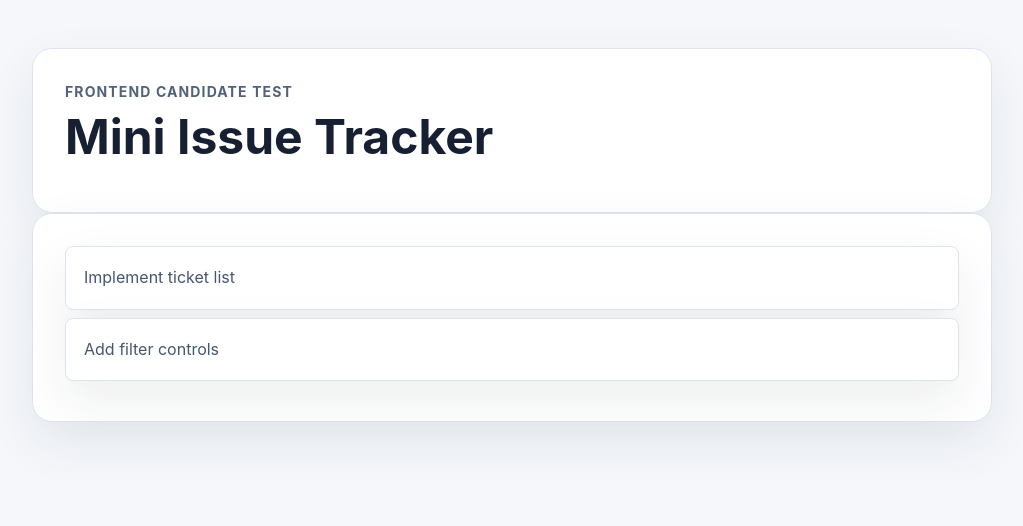
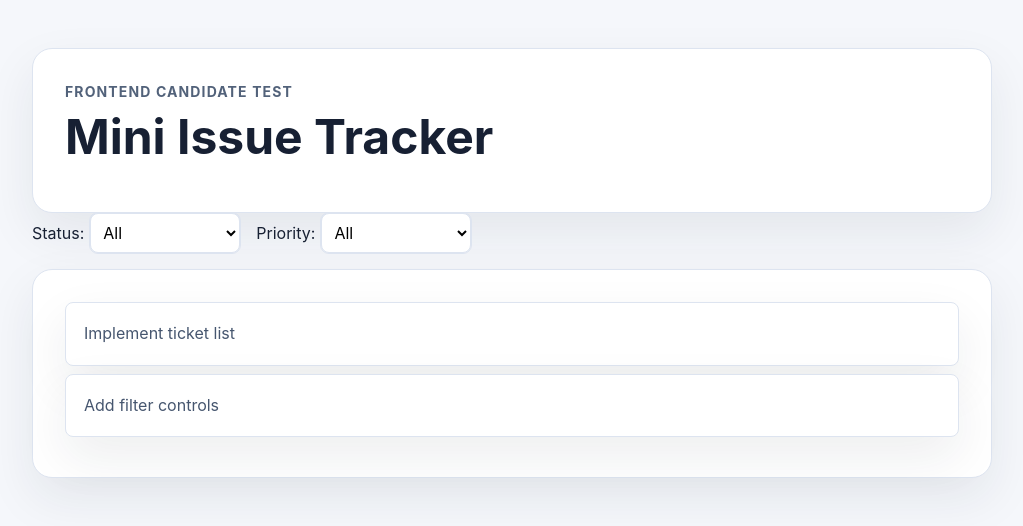
Before and after one commit to Trang217/issue-tracker, a React (Vite) app: page / in a window 1280 px wide. Shown: the top 526 px of the page, without its empty margins (128-1151 px from the left). Built offline with nearby package versions, Linux system fonts and the light colour scheme.

Commit message:
Adding filters for status and priority

```diff
--- /dev/null
+++ b/src/components/TicketFilter.tsx
@@ -0,0 +1,58 @@
+import React from "react";
+import { TicketPriority, TicketStatus } from "../types/ticket";
+
+interface TicketFilterProps {
+  status: TicketStatus | "all";
+  priority: TicketPriority | "all";
+  onStatusFilterChange: (status: TicketStatus | "all") => void;
+  onPriorityFilterChange: (priority: TicketPriority | "all") => void;
+}
+
+export default function TicketFilter({
+  status,
+  priority,
+  onStatusFilterChange,
+  onPriorityFilterChange,
+}: TicketFilterProps) {
+  function handleStatusChange(event: React.ChangeEvent<HTMLSelectElement>) {
+    onStatusFilterChange(event.target.value as TicketStatus | "all");
+  }
+
+  function handlePriorityChange(event: React.ChangeEvent<HTMLSelectElement>) {
+    onPriorityFilterChange(event.target.value as TicketPriority | "all");
+  }
+
+  return (
+    <div className="ticket-filter">
+      <div className="ticket-filter-group">
+        <label htmlFor="status">Status:</label>
+        <select
+          name="status"
+          id="status"
+          value={status}
+          onChange={handleStatusChange}
+        >
+          <option value="all">All</option>
+          <option value="open">Open</option>
+          <option value="in_progress">In Progress</option>
+          <option value="done">Done</option>
+        </select>
+      </div>
+
+      <div className="ticket-filter-group">
+        <label htmlFor="status">Priority:</label>
+        <select
+          name="priority"
+          id="priority"
+          value={priority}
+          onChange={handlePriorityChange}
+        >
+          <option value="all">All</option>
+          <option value="low">Low</option>
+          <option value="medium">Medium</option>
+          <option value="high">High</option>
+        </select>
+      </div>
+    </div>
+  );
+}
--- /dev/null
+++ b/src/lib/filterTickets.ts
@@ -0,0 +1,18 @@
+import { Ticket, TicketPriority, TicketStatus } from "../types/ticket";
+
+interface FilterTicketsOption {
+  status: TicketStatus | "all";
+  priority: TicketPriority | "all";
+}
+
+export function filterTickets(tickets: Ticket[], options: FilterTicketsOption) {
+  const { status, priority } = options;
+  const filteredTickets = tickets.filter((ticket) => {
+    const matchesStatus = status === "all" || status === ticket.status;
+    const matchesPriority = priority === "all" || priority === ticket.priority;
+
+    return matchesStatus && matchesPriority;
+  });
+
+  return filteredTickets;
+}
--- a/src/pages/TicketPage.tsx
+++ b/src/pages/TicketPage.tsx
@@ -1,7 +1,24 @@
+import { useState } from "react";
 import TicketList from "../components/TicketList";
 import { seedTickets } from "../data/seedTickets";
+import TicketFilter from "../components/TicketFilter";
+import type { Ticket, TicketPriority, TicketStatus } from "../types/ticket";
+import { filterTickets } from "../lib/filterTickets";
 
 export function TicketPage() {
+  const [tickets, setTickets] = useState<Ticket[]>(seedTickets);
+  const [selectedStatus, setSelectedStatus] = useState<TicketStatus | "all">(
+    "all",
+  );
+  const [selectedPriority, setSelectedPriority] = useState<
+    TicketPriority | "all"
+  >("all");
+
+  const displayedTickets = filterTickets(tickets, {
+    status: selectedStatus,
+    priority: selectedPriority,
+  });
+
   return (
     <main className="app-shell">
       <section className="hero-card">
@@ -9,8 +26,17 @@ export function TicketPage() {
         <h1>Mini Issue Tracker</h1>
       </section>
 
+      <section>
+        <TicketFilter
+          status={selectedStatus}
+          priority={selectedPriority}
+          onStatusFilterChange={setSelectedStatus}
+          onPriorityFilterChange={setSelectedPriority}
+        />
+      </section>
+
       <section className="tickets-layout">
-        <TicketList tickets={seedTickets} />
+        <TicketList tickets={displayedTickets} />
       </section>
     </main>
   );
--- a/src/styles/global.css
+++ b/src/styles/global.css
@@ -76,3 +76,29 @@ p {
   box-shadow: 0 20px 50px rgb(23 32 51 / 8%);
   margin-bottom: 8px;
 }
+
+/* TicketFilter */
+
+.ticket-filter {
+  display: flex;
+  align-items: center;
+  margin-bottom: 16px;
+  gap: 16px;
+}
+
+.ticket-filter-group {
+  display: flex;
+  justify-content: center;
+  align-items: center;
+  gap: 6px;
+}
+
+.ticket-filter-group select {
+  min-width: 150px;
+  padding: 8px;
+  border: 1px solid #dde4f0;
+  border-radius: 8px;
+  background-color: #ffffff;
+  cursor: pointer;
+  outline: 1px solid #dde4f0;
+}
```
